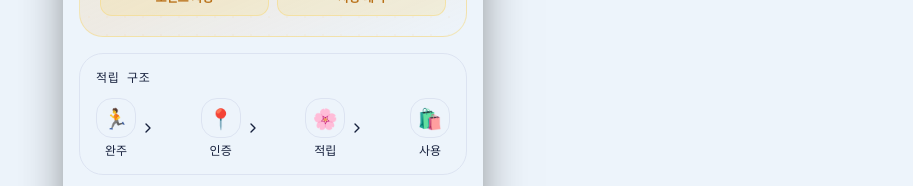
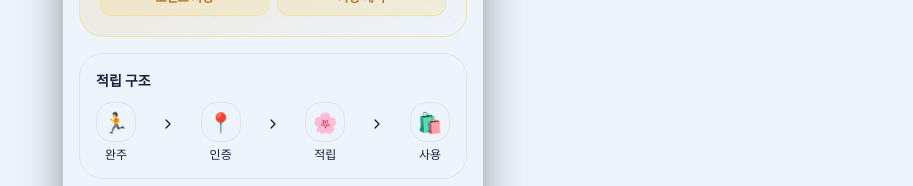
Before and after one commit to codeverse-pbl-team02/co-creation, a React (Vite) app: page / in a window 1280 px wide. Both pictures are taken after a click on the button "혜택". Shown: the part 266-452 px from the top of the page, without its empty margins (367-1280 px from the left). Built offline with nearby package versions, Linux system fonts and the light colour scheme.

Commit message:
혜택 탭 적립구조: 글자 스타일 변경 및 화살표 간격 조정

```diff
--- a/src/app/screens/BenefitScreen.tsx
+++ b/src/app/screens/BenefitScreen.tsx
@@ -34,7 +34,7 @@ export function BenefitScreen() {
 
       {/* Flow: Complete → Verify → Earn → Spend */}
       <div className="mx-4 bg-card border border-border rounded-3xl p-4">
-        <p className="text-xs text-muted-foreground font-mono uppercase tracking-wider mb-3">적립 구조</p>
+        <p className="font-bold text-sm text-foreground mb-3">적립 구조</p>
         <div className="flex items-center justify-between">
           {[
             { icon: "🏃", label: "완주" },
@@ -47,7 +47,7 @@ export function BenefitScreen() {
                 <div className="w-10 h-10 rounded-2xl bg-primary/10 border border-primary/20 flex items-center justify-center text-xl">{icon}</div>
                 <span className="text-xs text-muted-foreground">{label}</span>
               </div>
-              {i < arr.length - 1 && <ChevronRight className="w-4 h-4 text-muted-foreground/40 mx-1"/>}
+              {i < arr.length - 1 && <ChevronRight className="w-4 h-4 text-muted-foreground/40 mx-6 self-start mt-3.5"/>}
             </div>
           ))}
         </div>
```
